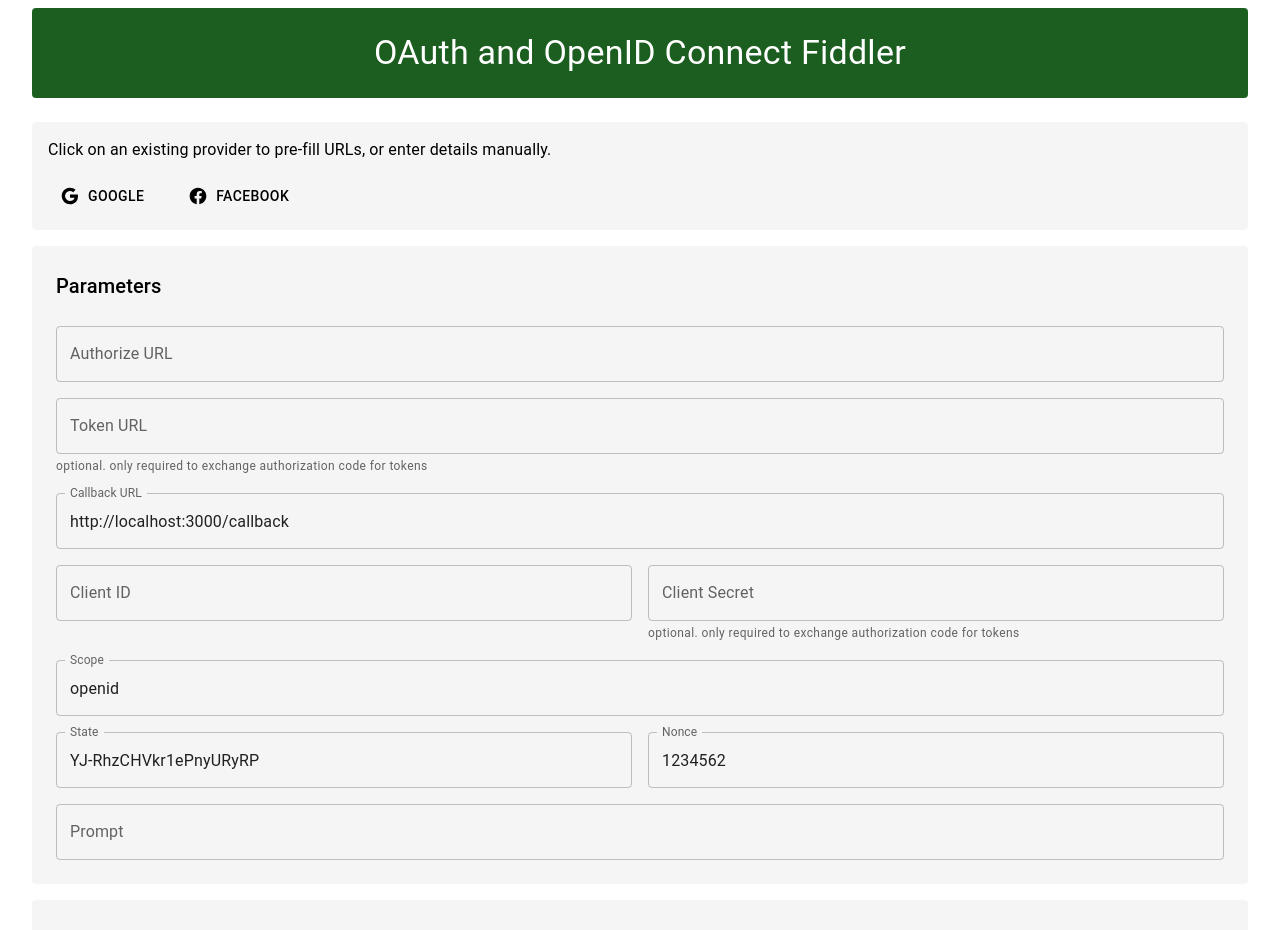
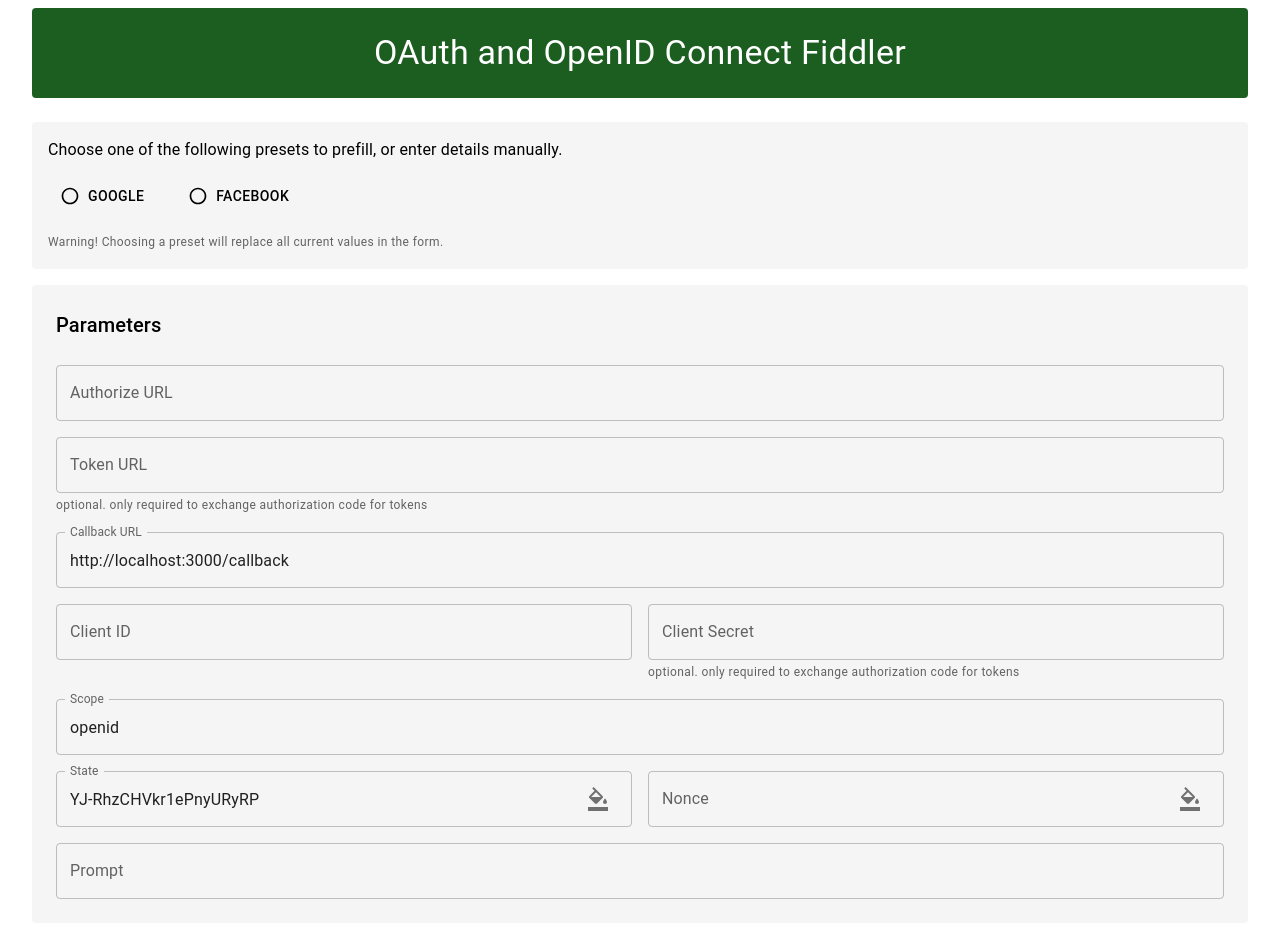
Before and after one commit to deepal/oauth-fiddler, a React (Vite) app: page / in a window 1280 px wide. Shown: the top 930 px of the page. Built offline with nearby package versions, Linux system fonts and the light colour scheme.

Commit message:
feat: add presets functionality and implement prefill for state and nonce

```diff
--- a/src/App.jsx
+++ b/src/App.jsx
@@ -6,6 +6,8 @@ import {
   FormGroup,
   FormHelperText,
   Grid,
+  IconButton,
+  InputAdornment,
   Radio,
   RadioGroup,
   styled,
@@ -15,10 +17,11 @@ import {
 } from "@mui/material";
 import { nanoid } from "nanoid";
 import { useEffect, useState } from "react";
-import GoogleIcon from "./icons/GoogleIcon";
-import FacebookIcon from "./icons/FacebookIcon";
 import { grey } from "@mui/material/colors";
-import CopyIcon from "@mui/icons-material/Copyright";
+import TuneIcon from "@mui/icons-material/Tune";
+import RadioButtonChecked from "@mui/icons-material/RadioButtonChecked";
+import RadioButtonUnchecked from "@mui/icons-material/RadioButtonUnchecked";
+import FormatColorFillIcon from "@mui/icons-material/FormatColorFill";
 
 export const Block = styled(Grid)(({ theme }) => ({
   backgroundColor: theme.palette.grey[100],
@@ -74,24 +77,39 @@ function base64UrlEncode(buffer) {
 const PKCE_TYPES = ["S256", "PLAIN"];
 const RESPONSE_TYPES = ["code", "token", "id_token"];
 const RESPONSE_MODES = ["query", "form_post", "fragment"];
-const OAUTH_PROVIDERS = [
+
+const PRESETS = [
   {
     name: "Google",
     authoriseUrl: "https://accounts.google.com/o/oauth2/v2/auth",
     tokenUrl: "https://oauth2.googleapis.com/token",
-    icon: <GoogleIcon />,
-    prompts: ["consent", "select_account"],
+    prompt: "consent select_account",
+    pkceEnabled: true,
+    pkceType: "S256",
+    responseMode: "query",
+    responseType: "code",
+    scope: "openid",
   },
   {
     name: "Facebook",
     authoriseUrl: "https://www.facebook.com/v14.0/dialog/oauth",
     tokenUrl: "https://graph.facebook.com/v14.0/oauth/access_token",
-    icon: <FacebookIcon />,
-    prompts: [],
+    prompt: "",
   },
 ];
 
+const AdornmentButton = ({ disabled, onClick }) => {
+  return (
+    <InputAdornment position="end">
+      <IconButton disabled={disabled} onClick={onClick}>
+        <FormatColorFillIcon />
+      </IconButton>
+    </InputAdornment>
+  );
+};
+
 function App() {
+  const [selectedPresetName, setSelectedPresetName] = useState("");
   const [authoriseUrl, setAuthoriseUrl] = useState("");
   const [tokenUrl, setTokenUrl] = useState("");
   const [callbackUrl, setCallbackUrl] = useState(
@@ -101,7 +119,7 @@ function App() {
   const [clientSecret, setClientSecret] = useState("");
   const [scope, setScope] = useState("openid");
   const [state, setState] = useState(nanoid());
-  const [nonce, setNonce] = useState(1234562);
+  const [nonce, setNonce] = useState("");
   const [responseType, setResponseType] = useState([RESPONSE_TYPES[0]]);
   const [responseMode, setResponseMode] = useState(RESPONSE_MODES[0]);
   const [pkceEnabled, setPkceEnabled] = useState(false);
@@ -144,10 +162,23 @@ function App() {
     e.preventDefault();
     window.location.href = `${authoriseUrl}?${queryString}`;
   };
-  const prefillProvider = (provider) => {
-    setAuthoriseUrl(provider.authoriseUrl);
-    setTokenUrl(provider.tokenUrl);
-    setPrompt(provider.prompts.join(" "));
+
+  const normaliseString = (v) => v || "";
+
+  const setPreset = (preset) => {
+    setSelectedPresetName(normaliseString(preset.name));
+    setAuthoriseUrl(normaliseString(preset.authoriseUrl));
+    setTokenUrl(normaliseString(preset.tokenUrl));
+    setClientId(normaliseString(preset.clientId));
+    setScope(normaliseString(preset.scope));
+    setState(normaliseString(preset.state));
+    setNonce(normaliseString(preset.nonce));
+    setResponseType(normaliseString(preset.responseType));
+    setResponseMode(normaliseString(preset.responseMode));
+    setPkceEnabled(!!preset.pkceEnabled);
+    setPkceVerifier(normaliseString(preset.pkceVerifier));
+    setPkceType(normaliseString(preset.pkceType));
+    setPrompt(normaliseString(preset.prompt));
   };
 
   useEffect(() => {
@@ -215,24 +246,36 @@ function App() {
                     <Grid container spacing={2}>
                       <Grid item xs={12}>
                         <Typography variant="body1">
-                          Click on an existing provider to pre-fill URLs, or
+                          Choose one of the following presets to prefill, or
                           enter details manually.
                         </Typography>
                       </Grid>
                       <Grid item xs={12}>
                         <Grid container spacing={2}>
-                          {OAUTH_PROVIDERS.map((provider) => (
-                            <Grid item key={provider.name}>
+                          {PRESETS.map((preset) => (
+                            <Grid item key={preset.name}>
                               <Button
                                 variant="container"
-                                startIcon={provider.icon}
-                                onClick={prefillProvider.bind(null, provider)}
+                                startIcon={
+                                  preset.name === selectedPresetName ? (
+                                    <RadioButtonChecked />
+                                  ) : (
+                                    <RadioButtonUnchecked />
+                                  )
+                                }
+                                onClick={() => setPreset(preset)}
                               >
-                                {provider.name}
+                                {preset.name}
                               </Button>
                             </Grid>
                           ))}
                         </Grid>
+                      </Grid>
+                      <Grid item xs={12}>
+                        <FormHelperText>
+                          Warning! Choosing a preset will replace all current
+                          values in the form.
+                        </FormHelperText>
                       </Grid>
                     </Grid>
                   </ProviderPanel>
@@ -319,6 +362,13 @@ function App() {
                             variant="outlined"
                             value={state}
                             onChange={createChangeHandler(setState)}
+                            InputProps={{
+                              endAdornment: (
+                                <AdornmentButton
+                                  onClick={() => setState(nanoid())}
+                                />
+                              ),
+                            }}
                           />
                         </Grid>
                         <Grid item xs={6}>
@@ -328,6 +378,13 @@ function App() {
                             variant="outlined"
                             value={nonce}
                             onChange={createChangeHandler(setNonce)}
+                            InputProps={{
+                              endAdornment: (
+                                <AdornmentButton
+                                  onClick={() => setNonce(nanoid())}
+                                />
+                              ),
+                            }}
                           />
                         </Grid>
                         <Grid item xs={12}>
@@ -361,7 +418,7 @@ function App() {
                                 control={
                                   <Checkbox
                                     name={rt}
-                                    checked={responseType.includes(rt)}
+                                    checked={responseType === rt}
                                     onChange={onChangeResponseType}
                                   />
                                 }
@@ -423,6 +480,16 @@ function App() {
                             value={pkceVerifier}
                             disabled={!pkceEnabled}
                             variant="outlined"
+                            InputProps={{
+                              endAdornment: (
+                                <AdornmentButton
+                                  disabled={!pkceEnabled}
+                                  onClick={() =>
+                                    setPkceVerifier(generateRandomString())
+                                  }
+                                />
+                              ),
+                            }}
                             onChange={createChangeHandler(setPkceVerifier)}
                           />
                         </Grid>
```
